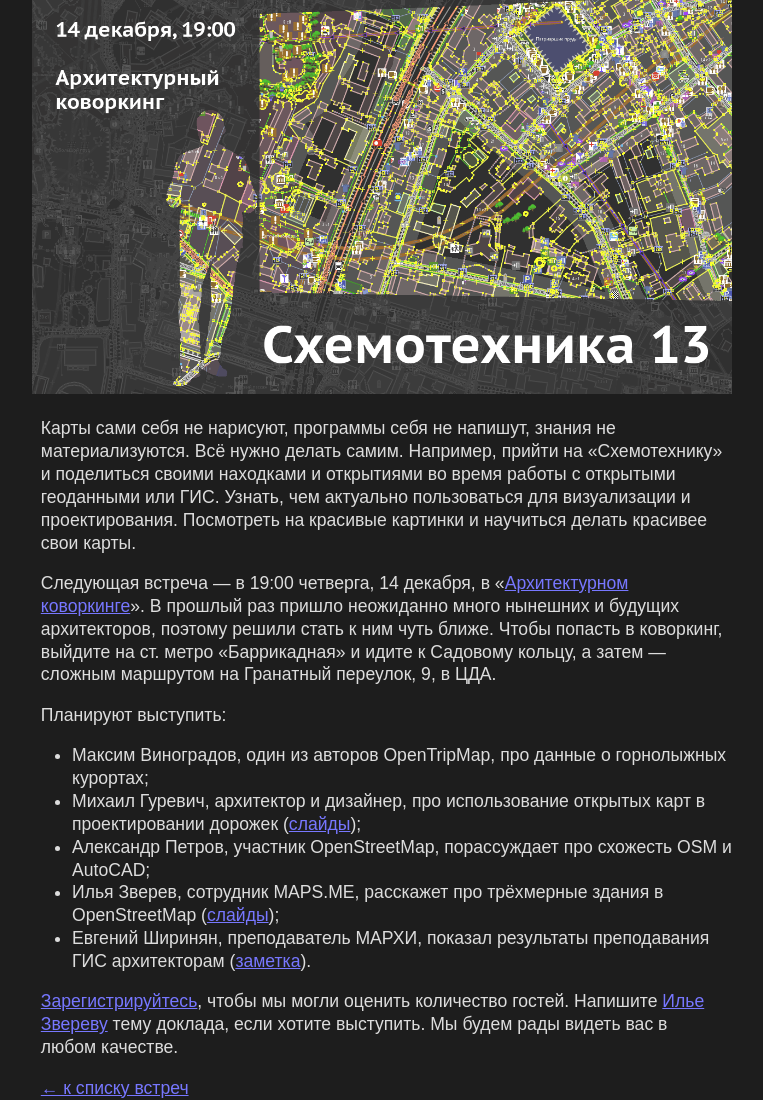
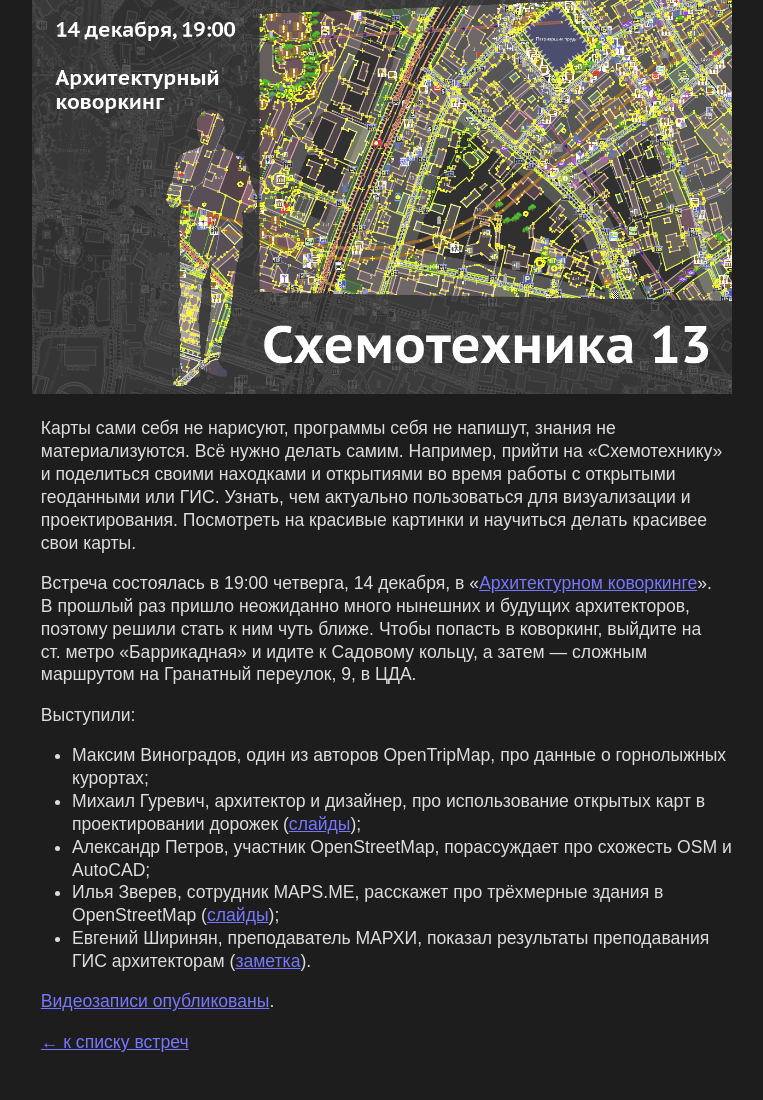
Before and after one commit to Zverik/schemotechnika, a Jekyll site: the page built from _posts/2017-11-27-schemo13.md, in a window 1280 px wide. Shown: the whole page, without its empty margins (258-1021 px from the left). Built offline with Jekyll 4.4.1, drawn with Linux system fonts in a browser that asks for light colours; after the commit the page ends 1054 px from its top, so only the background shows below that.

Commit message:
Published videos from cx13

```diff
--- a/_posts/2017-11-27-schemo13.md
+++ b/_posts/2017-11-27-schemo13.md
@@ -3,19 +3,20 @@ layout: post
 title: Схемотехника 13
 evdate: 14 декабря 2017
 image: schemo13.png
+youtube: PLkvzAel8ISD0c_4ijnrBRccGe1JtiONlr
 ---
 Карты сами себя не нарисуют, программы себя не напишут, знания не материализуются. Всё нужно делать
 самим. Например, прийти на «Схемотехнику» и поделиться своими находками и открытиями во время
 работы с открытыми геоданными или ГИС. Узнать, чем актуально пользоваться для визуализации
 и проектирования. Посмотреть на красивые картинки и научиться делать красивее свои карты.
 
-Следующая встреча — в 19:00 четверга, 14 декабря, в «[Архитектурном коворкинге](https://www.archcoworking.com/)».
+Встреча состоялась в 19:00 четверга, 14 декабря, в «[Архитектурном коворкинге](https://www.archcoworking.com/)».
 В прошлый раз
 пришло неожиданно много нынешних и будущих архитекторов, поэтому решили стать к ним чуть ближе.
 Чтобы попасть в коворкинг, выйдите на ст. метро «Баррикадная» и идите к Садовому кольцу, а затем
 — сложным маршрутом на Гранатный переулок, 9, в ЦДА.
 
-Планируют выступить:
+Выступили:
 
 * Максим Виноградов, один из авторов OpenTripMap, про данные о горнолыжных курортах;
 * Михаил Гуревич, архитектор и дизайнер, про использование открытых карт в проектировании дорожек ([слайды](slides/schemo13-antroadplanner.pdf));
@@ -23,6 +24,4 @@ image: schemo13.png
 * Илья Зверев, сотрудник MAPS.ME, расскажет про трёхмерные здания в OpenStreetMap ([слайды](https://www.slideshare.net/iljazverev/13-3d-osm));
 * Евгений Ширинян, преподаватель МАРХИ, показал результаты преподавания ГИС архитекторам ([заметка](http://prosapr.blogspot.ru/2016/12/blog-post.html)).
 
-[Зарегистрируйтесь](https://iz.timepad.ru/event/621394/), чтобы мы могли оценить количество гостей.
-Напишите [Илье Звереву](mailto:ilya@zverev.info) тему доклада, если хотите выступить. Мы будем
-рады видеть вас в любом качестве.
+[Видеозаписи опубликованы](https://www.youtube.com/playlist?list=PLkvzAel8ISD0c_4ijnrBRccGe1JtiONlr).
```
